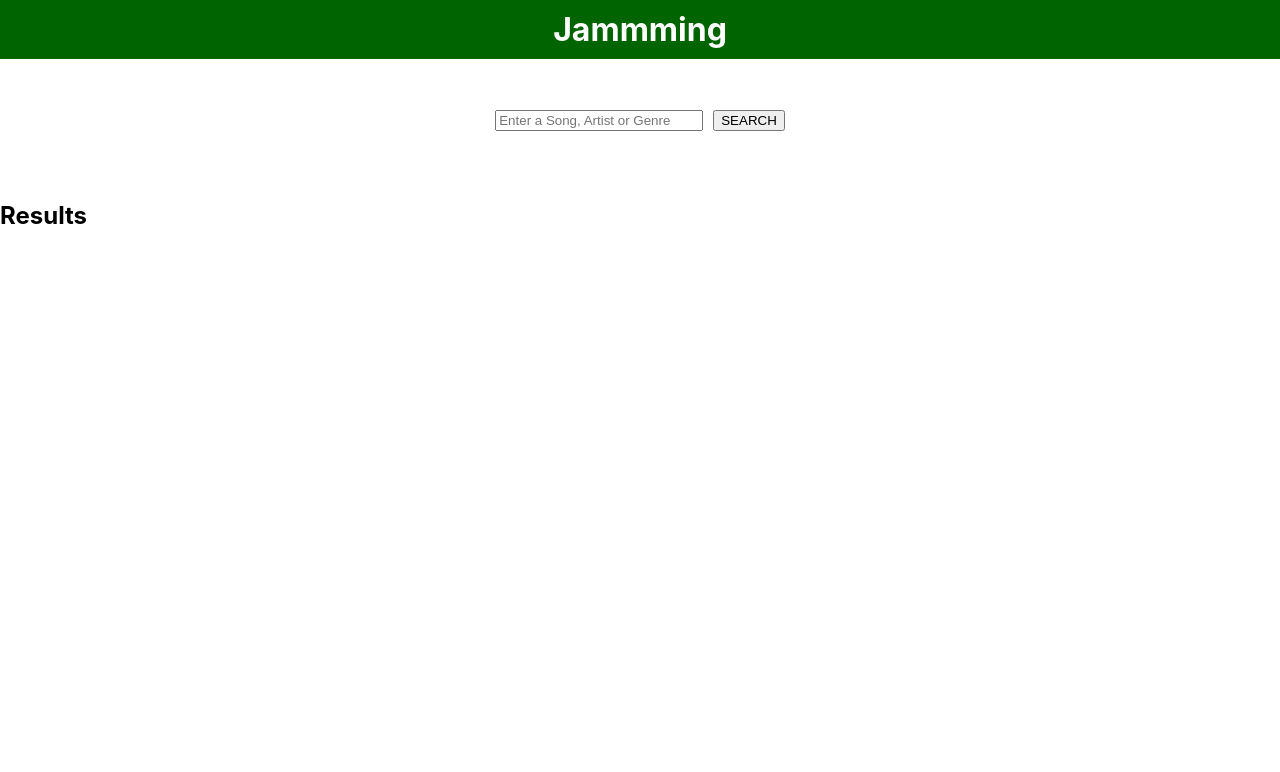
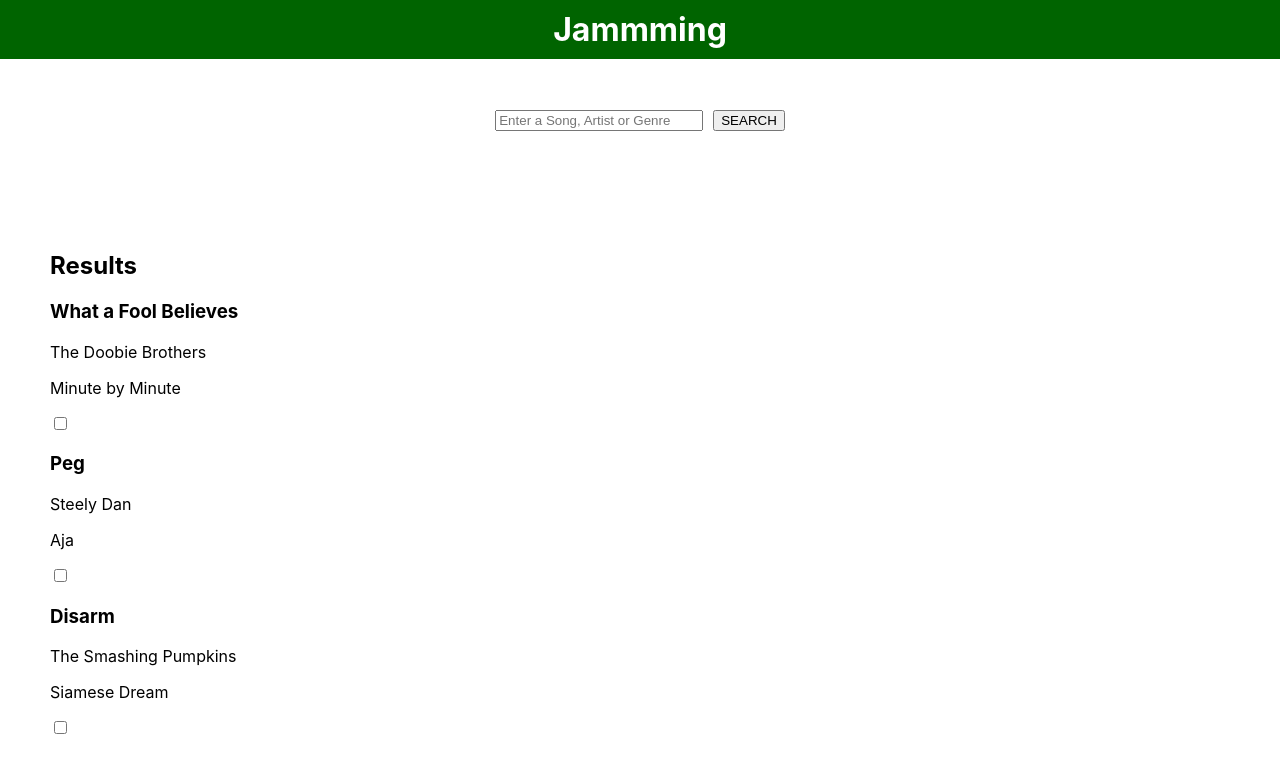
Before and after one commit to cpherishii/jammming, a React (Create React App) app: page / in a window 1280 px wide. Shown: the top 772 px of the page. Built offline with nearby package versions, Linux system fonts and the light colour scheme.

Commit message:
Add dummy tracks, state hook and event handler for checkboxes

```diff
--- a/src/components/SearchResults/SearchResults.js
+++ b/src/components/SearchResults/SearchResults.js
@@ -1,13 +1,65 @@
-import React, { useState } from 'react';
+import React, { useState, useEffect } from 'react';
 import styles from './SearchResults.module.css';
 
+const tracks = [
+    {
+        'id': 0,
+        'name': 'What a Fool Believes',
+        'artist': 'The Doobie Brothers',
+        'album': 'Minute by Minute',
+        'duration_ms': 205000
+    },
+    {
+        'id': 1,
+        'name': 'Peg',
+        'artist': 'Steely Dan',
+        'album': 'Aja',
+        'duration_ms': 237000
+    },
+    {
+        'id': 2,
+        'name': 'Disarm',
+        'artist': 'The Smashing Pumpkins',
+        'album': 'Siamese Dream',
+        'duration_ms': 200000
+    }
+];
+
 const SearchResults = () => {
+    const [track, setTrack] = useState();
+    const [trackArray, setTrackArray] = useState([]);
+    const handleCheckboxChange = ({target}) => {
+        const trackId = parseInt(target.value, 10);
+        setTrackArray(prevTrackArray => {
+            if (target.checked) {
+                return [...prevTrackArray, tracks.find((track) => track.id === trackId)];
+            } else {
+                return prevTrackArray.filter((track) => track.id !== trackId);
+            }
+        });
+    };
+
+    useEffect(() => {
+        console.log(trackArray);
+    }, [trackArray]);
+
     return (
         <div className={styles.SearchResults}>
             <h2>Results</h2>
-
+            {tracks.map((track, i) => {
+                return (
+                    <div key={track.id} className={styles.Track}>
+                        <div className={styles.TrackInfo}>
+                            <h3>{track.name}</h3>
+                            <p>{track.artist}</p>
+                            <p>{track.album}</p>
+                            <input value={track.id} type="checkbox" onChange={handleCheckboxChange}></input>
+                        </div>
+                    </div>
+                );
+            })}
         </div>
-    )
+    );
 };
 
 export default SearchResults;
--- a/src/components/SearchResults/SearchResults.module.css
+++ b/src/components/SearchResults/SearchResults.module.css
@@ -0,0 +1,3 @@
+.SearchResults {
+    padding: 50px;
+}
```
